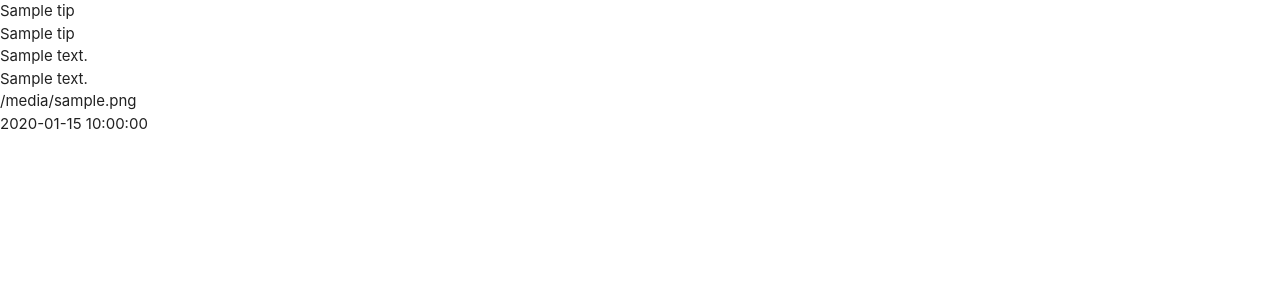
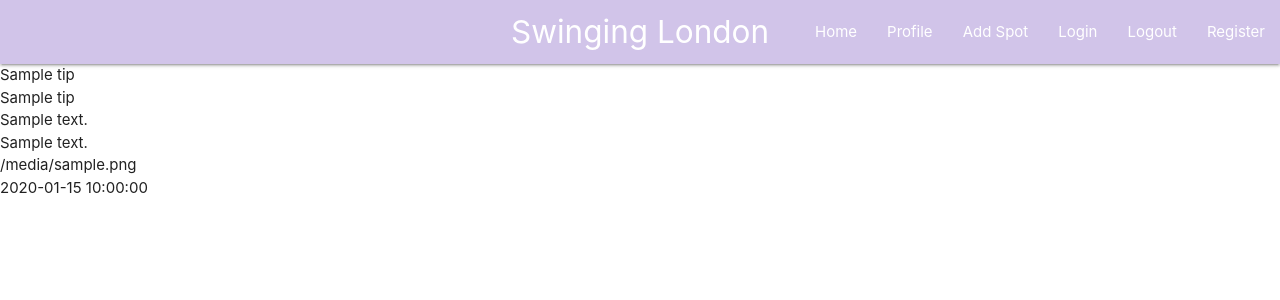
Before and after one commit to emmyamanda/swinging-london, a Flask app: page / in a window 1280 px wide. Shown: the top 300 px of the page. Run offline with Flask 2, Linux system fonts and the light colour scheme; a database or web service that is not in the repository returns one stand-in record (values such as "Sample title"); some libraries are stand-ins or nearby versions.

Commit message:
Added navigation bar

```diff
--- a/templates/base.html
+++ b/templates/base.html
@@ -14,6 +14,31 @@
 </head>
 <body>
 
+    <header>
+        <nav class="nav-extended #d1c4e9 deep-purple lighten-4">
+            <div class="nav-wrapper">
+                <a href="{{ url_for('get_tips') }}" class="brand-logo center">Swinging London</a>
+                <a href="#" data-target="mobile-demo" class="sidenav-trigger right"><i class="fas fa-bars"></i></a>
+                <ul class="right hide-on-med-and-down">
+                    <li><a href="{{ url_for('get_tips') }}">Home</a></li>
+                    <li><a href="">Profile</a></li>
+                    <li><a href="">Add Spot</a></li>
+                    <li><a href="">Login</a></li>
+                    <li><a href="">Logout</a></li>
+                    <li><a href="">Register</a></li>
+                </ul>
+            </div>
+        </nav>
+        <ul class="sidenav" id="mobile-demo">
+            <li><a href="">Home</a></li>
+            <li><a href="">Profile</a></li>
+            <li><a href="">Add Spot</a></li>
+            <li><a href="">Login</a></li>
+            <li><a href="">Logout</a></li>
+            <li><a href="">Register</a></li>
+        </ul>
+    </header>
+
     {% block content %}
     {% endblock %}
 
```
